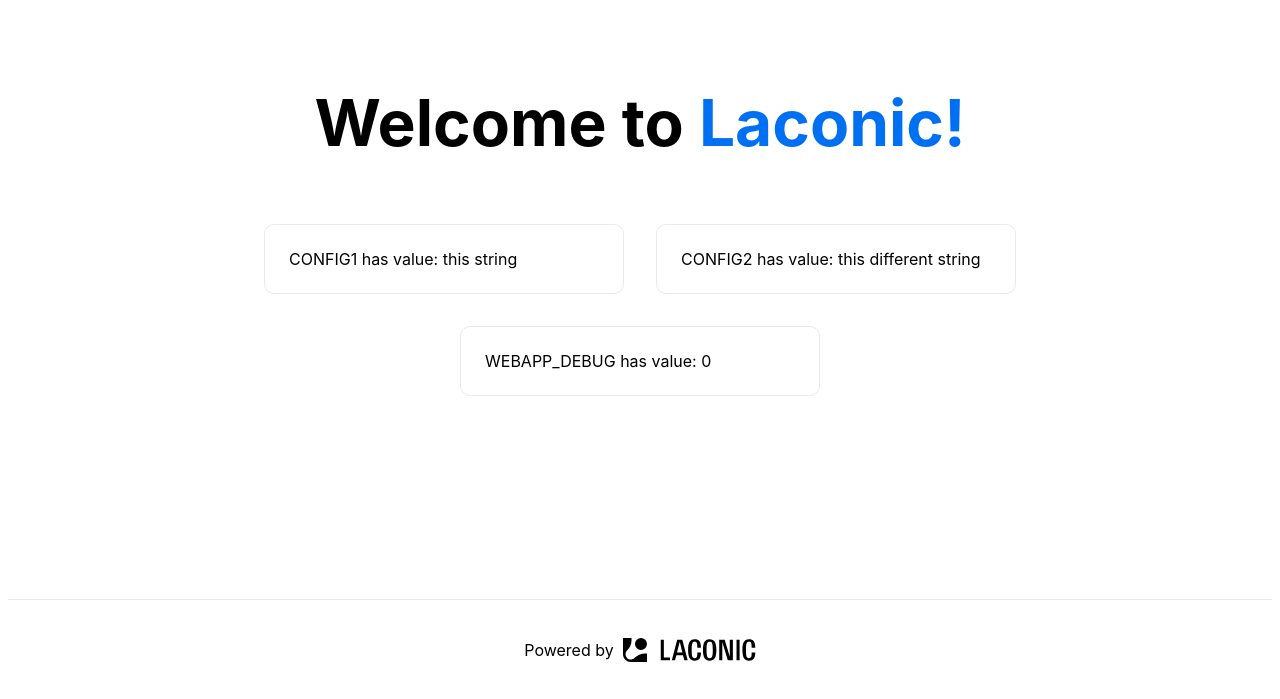
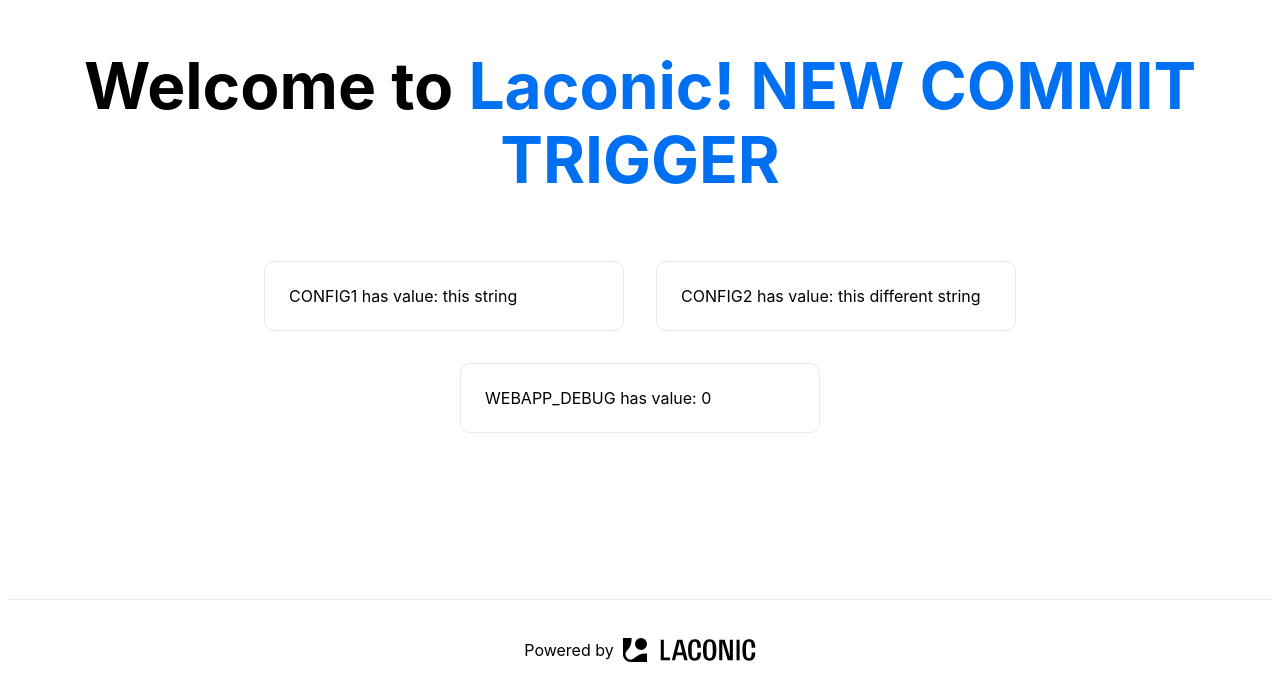
Before and after one commit to shreerang6921/testlrn09784078, a Next.js app: page / in a window 1280 px wide. Shown: the part 101-800 px from the top of the page. Built offline with nearby package versions, Linux system fonts and the light colour scheme.

Commit message:
Update index.tsx for COMMIT TRIGGER

```diff
--- a/pages/index.tsx
+++ b/pages/index.tsx
@@ -5,7 +5,7 @@
     <div className={styles.container}>
       <main className={styles.main}>
         <h1 className={styles.title}>
-          Welcome to <a href="https://www.laconic.com/">Laconic!</a>
+          Welcome to <a href="https://www.laconic.com/">Laconic! NEW COMMIT TRIGGER</a>
         </h1>
 
         <div className={styles.grid}>
```
